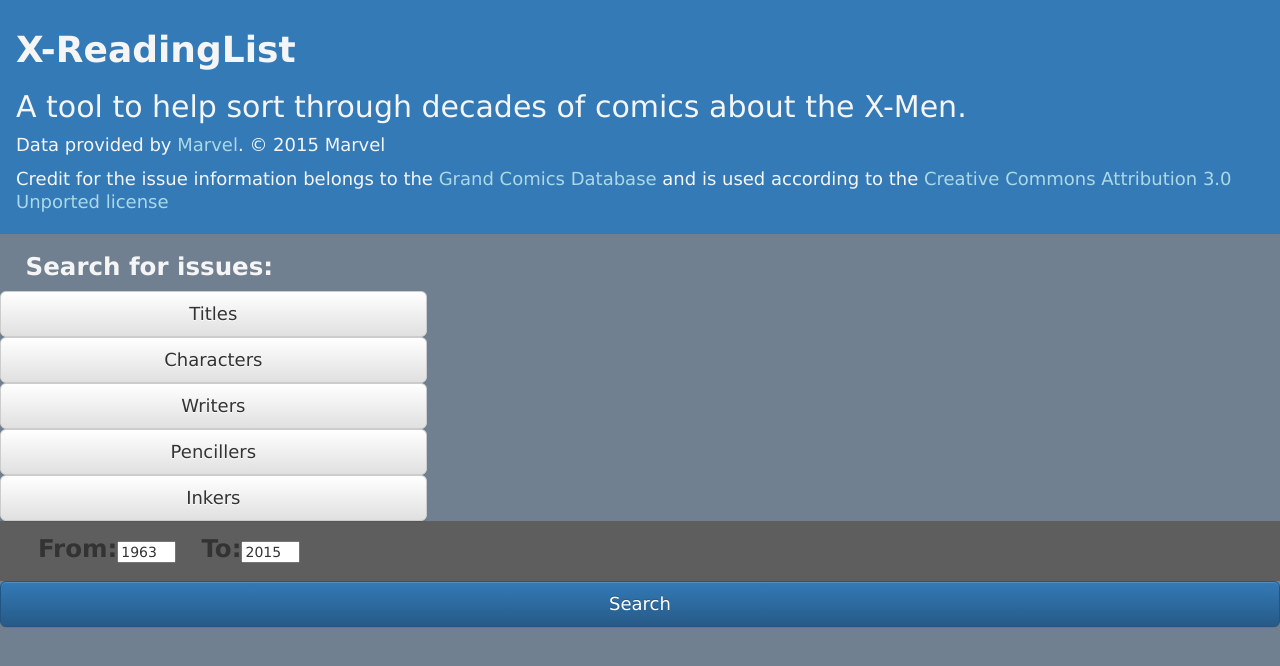
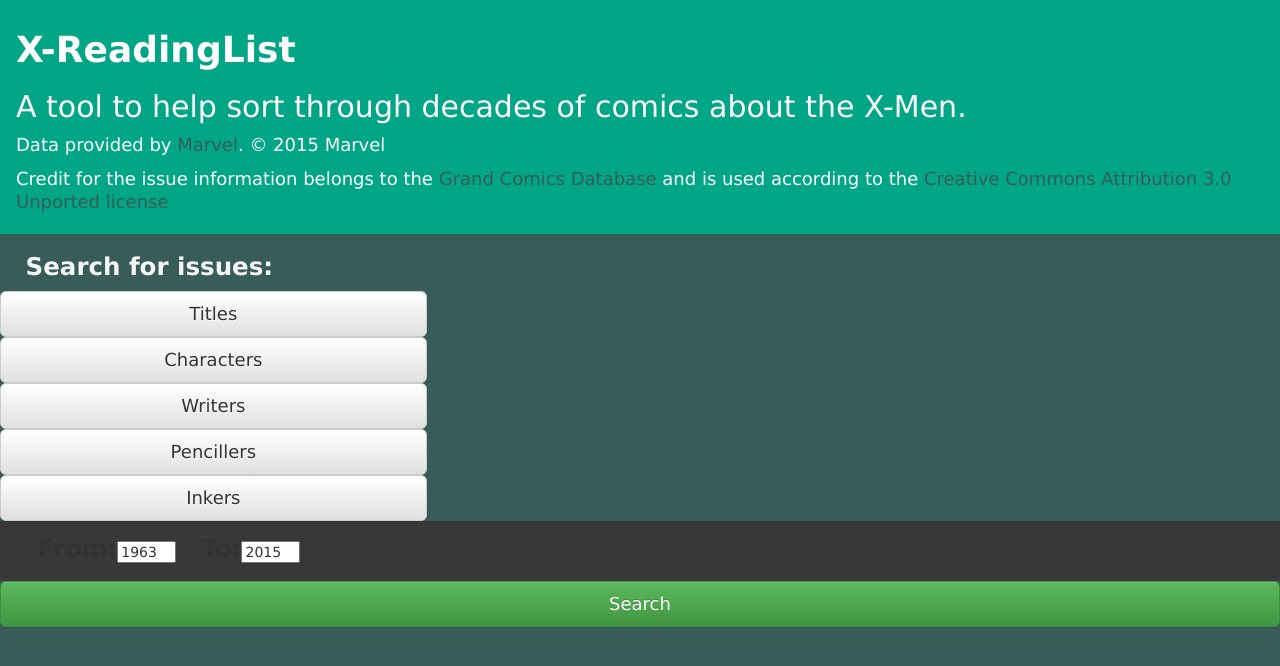
Before and after one commit to ktweten/xreadinglist, a Node server app: page / in a window 1280 px wide. Shown: the top 666 px of the page. Run offline with Node 20, Linux system fonts and the light colour scheme; data that the repository does not hold is empty; some libraries are stand-ins or nearby versions.

Commit message:
Trying a different colour scheme. Delaying loading js and css.

```diff
--- a/public/stylesheets/style.css
+++ b/public/stylesheets/style.css
@@ -1,11 +1,11 @@
 a {
-    color: lightblue;
+    color: #385c58;
 }
 
 body {
     font: 14px "Lucida Grande", Helvetica, Arial, sans-serif;
     max-width: 100%;
-    background-color: slategray;
+    background-color: #385c58;
 }
 
 .row {
@@ -13,8 +13,8 @@
 }
 
 header {
-    background-color: #337ab7;
-    color: #f5f5f5;
+    background-color: #01a686;
+    color: white;
     font-size: 18px;
     line-height: 1.33;
     padding: 10px 16px;
@@ -69,7 +69,7 @@
 }
 
 .found-heading {
-    background-color: slategray;
+    background-color: #6F8693;
 }
 
 .heading, .notice {
@@ -103,7 +103,7 @@
 }
 
 .list {
-    background-color: slategray;
+    background-color: #b8d7ab;
 }
 
 .notice {
@@ -117,7 +117,7 @@
 }
 
 .response {
-    background-color: slategray;
+    background-color: #6F8693;
 }
 
 .result-series {
@@ -126,12 +126,12 @@
 
 .search {
     padding: 0.5em;
-    background-color: #23527c;
+    background-color: #01a686;
     color: #f5f5f5;
 }
 
 .selecting {
-    background-color: slategray;
+    background-color: #6F8693;
 }
 
 .selection-button {
@@ -146,7 +146,7 @@
 
 .selection-summary {
     padding: 1%;
-    background-color: #5e5e5e;
+    background-color: #383838;
 }
 
 .sequence-btn {
--- a/views/layout.jade
+++ b/views/layout.jade
@@ -3,14 +3,7 @@
     head(lang="en")
         meta(name="viewport" content="width=device-width, initial-scale=1" charset="UTF-8")
         title(X-ReadingList)
-        link(rel="stylesheet" href="bootstrap/css/bootstrap.min.css")
-        link(rel="stylesheet" href="bootstrap/css/bootstrap-theme.min.css")
-        link(rel="stylesheet" href="stylesheets/style.css")
-        script(src="javascripts/lib/jquery-2.1.3.min.js")
-        script(src="javascripts/lib/angular.min.js")
-        script(src="bootstrap/js/bootstrap.min.js")
-        script(src="javascripts/xReadingList.min.js")
-        script(src="javascripts/lib/ng-infinite-scroll.min.js")
+
     header
         h1(class="heading")= 'X-ReadingList'
         h2 A tool to help sort through decades of comics about the X-Men.
@@ -27,3 +20,12 @@
 
     body
         block content
+
+    link(rel="stylesheet" href="bootstrap/css/bootstrap.min.css")
+    link(rel="stylesheet" href="bootstrap/css/bootstrap-theme.min.css")
+    link(rel="stylesheet" href="stylesheets/style.css")
+    script(src="javascripts/lib/jquery-2.1.3.min.js")
+    script(src="javascripts/lib/angular.min.js")
+    script(src="bootstrap/js/bootstrap.min.js")
+    script(src="javascripts/xReadingList.min.js")
+    script(src="javascripts/lib/ng-infinite-scroll.min.js")
--- a/views/query.jade
+++ b/views/query.jade
@@ -18,7 +18,7 @@
                     p(ng-repeat="line in list.getDescription()") {{line}}
 
                 div(ng-show="list.selecting")
-                    div(class="selection-heading light-text")
+                    div(class="row dark-row light-text")
                         div(ng-class="list.hasAllColumn ? 'col-xs-6' : 'col-xs-8'")
                         div(class="col-xs-2" ng-show="list.hasAllColumn") All Of
                         div(class="col-xs-2") Any Of
@@ -51,4 +51,4 @@
             label(class="notice") To:
             input(class="darkText" type="number" min="1963" max="2015" ng-model="queryCtrl.endYear")
 
-    button(type="button" class="btn btn-primary btn-block btn-lg" ng-click="queryCtrl.query()") Search
+    button(type="button" class="btn btn-success btn-block btn-lg" ng-click="queryCtrl.query()") Search
--- a/views/results.jade
+++ b/views/results.jade
@@ -2,7 +2,7 @@
    Created by Kelly on 6/1/2015.
 
 div(id="results-list" ng-hide="queryCtrl.showQuery")
-    h1(class="heading") Found: {{queryCtrl.issues}}
+    h1(class="heading light-text") Found: {{queryCtrl.issues}}
     div(class="comic" ng-repeat="comic in queryCtrl.collection.comics | orderBy:'name'")
         p(class="series-heading") {{comic.name}}
         div(ng-repeat="volume in comic.volumes | orderBy:'name'")
@@ -24,4 +24,4 @@
 
                     include details.jade
 
-    button(type="button" class="btn btn-primary btn-block btn-lg" ng-click="queryCtrl.hideResults()") New Search
+    button(type="button" class="btn btn-success btn-block btn-lg" ng-click="queryCtrl.hideResults()") New Search
```
